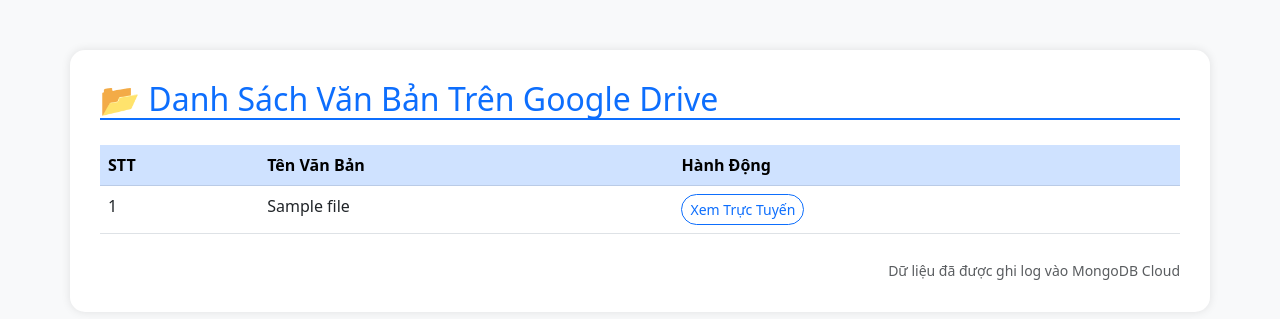
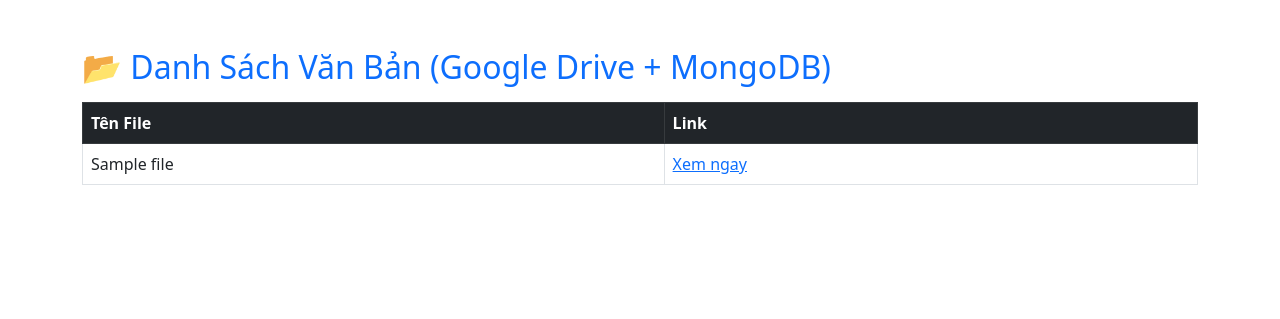
Before and after one commit to thiennguyen22022509-glitch/quan_ly_van_ban, a Flask app: template templates/index.html in a window 1280 px wide. Shown: the top 319 px of the page. Run offline with Flask 3, Linux system fonts and the light colour scheme; the template is opened without the code that fills it: most values are stand-ins (such as "Sample title", 1, 10 or a date in 2020).

Commit message:
Update index.html

```diff
--- a/templates/index.html
+++ b/templates/index.html
@@ -1,43 +1,26 @@
 <!DOCTYPE html>
-<html lang="vi">
+<html>
 <head>
-    <meta charset="UTF-8">
-    <meta name="viewport" content="width=device-width, initial-scale=1.0">
-    <title>Hệ Thống Quản Lý Văn Bản Cloud</title>
+    <title>Quản Lý Văn Bản Cloud</title>
     <link href="https://cdn.jsdelivr.net/npm/bootstrap@5.3.0/dist/css/bootstrap.min.css" rel="stylesheet">
-    <style>
-        body { background-color: #f8f9fa; padding-top: 50px; }
-        .container { background: white; padding: 30px; border-radius: 15px; box-shadow: 0 0 10px rgba(0,0,0,0.1); }
-        h2 { color: #0d6efd; margin-bottom: 25px; border-bottom: 2px solid #0d6efd; pb-2; }
-        .btn-view { border-radius: 20px; }
-    </style>
 </head>
-<body>
-    <div class="container">
-        <h2>📂 Danh Sách Văn Bản Trên Google Drive</h2>
-        <table class="table table-hover">
-            <thead class="table-primary">
+<body class="container mt-5">
+    <h2 class="text-primary">📂 Danh Sách Văn Bản (Google Drive + MongoDB)</h2>
+    <table class="table table-bordered mt-3">
+        <thead class="table-dark">
             <tr>
-                    <th>STT</th>
-                    <th>Tên Văn Bản</th>
-                    <th>Hành Động</th>
+                <th>Tên File</th>
+                <th>Link</th>
             </tr>
         </thead>
         <tbody>
             {% for file in files %}
             <tr>
-                    <td>{{ loop.index }}</td>
                 <td>{{ file['name'] }}</td>
-                    <td>
-                        <a href="{{ file['webViewLink'] }}" target="_blank" class="btn btn-sm btn-outline-primary btn-view">Xem Trực Tuyến</a>
-                    </td>
+                <td><a href="{{ file['webViewLink'] }}" target="_blank">Xem ngay</a></td>
             </tr>
             {% endfor %}
         </tbody>
     </table>
-        <div class="mt-4 text-end text-muted">
-            <small>Dữ liệu đã được ghi log vào MongoDB Cloud</small>
-        </div>
-    </div>
 </body>
 </html>
```
Lines whose indentation alone changed are shown as unchanged.
